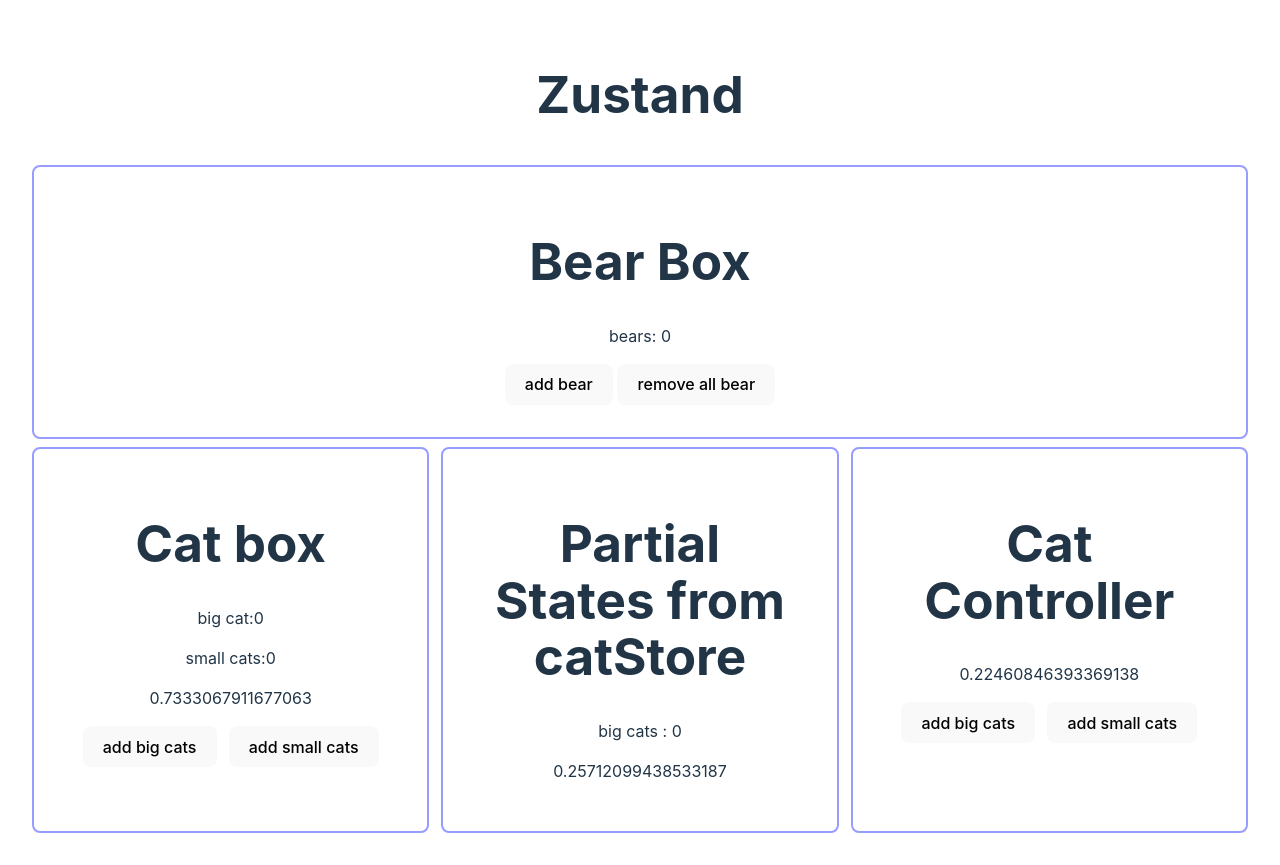
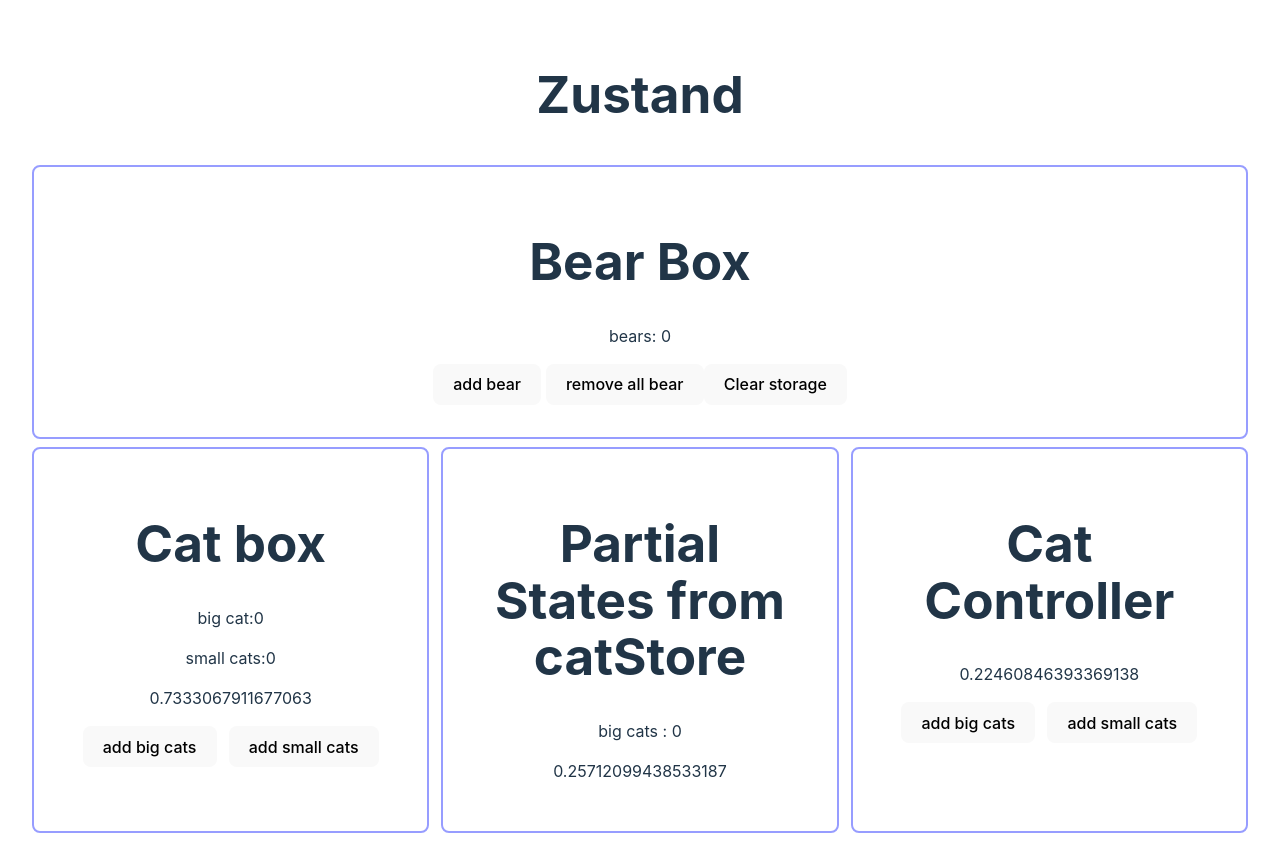
Before and after one commit to NyAndriaX/Zustand-React, a React (Vite) app: page / in a window 1280 px wide. Built offline with nearby package versions, Linux system fonts and the light colour scheme.

Commit message:
add a storage persist zustand

```diff
--- a/src/components/BearBox.tsx
+++ b/src/components/BearBox.tsx
@@ -4,7 +4,7 @@
 	// const bears = useBearStore(state => state.bears)
 	// const increasePopulation = useBearStore(state => state.increasePopulation);
 	// const removeAllBears = useBearStore(state => state.removeAllBears)
-	const { bears, increasePopulation, removeAllBears } = useBearStore();
+	const { bears, increasePopulation, removeAllBears,reset } = useBearStore();
 	return (
 		<div className="box">
 			<h1>Bear Box</h1>
@@ -12,6 +12,7 @@
 			<div>
 				<button onClick={increasePopulation}>add bear</button>{' '}
 				<button onClick={removeAllBears}>remove all bear</button>
+				<button onClick={reset}>Clear storage</button>
 			</div>
 		</div>
 	);
--- a/src/stores/bearStore.ts
+++ b/src/stores/bearStore.ts
@@ -1,25 +1,63 @@
-import { devtools } from 'zustand/middleware';
+// import { devtools } from 'zustand/middleware';
 import { create } from 'zustand';
+import {
+	// createJSONStorage,
+	persist,
+} from 'zustand/middleware';
 
 type TBearStoreState = {
 	bears: number;
+	color: string;
+	size: string;
 	increasePopulation: () => void;
 	removeAllBears: () => void;
+	reset: () => void;
 };
 
 // il faudrait typer les donners dans le useBearStore pour le react typescript
 export const useBearStore = create<TBearStoreState>()(
-	devtools(
+	persist(
 		(set) => ({
 			bears: 0,
+			color: 'red',
+			size: 'big',
 			increasePopulation: () =>
 				set((state) => ({
 					bears: state.bears + 1,
 				})),
 			removeAllBears: () => set({ bears: 0 }),
+			reset: () =>
+				set((state) => ({
+					bears: state.bears,
+					color: 'red',
+					size: 'big',
+				})),
 		}),
 		{
-			enabled: true,
+			name: 'bear store',
+			/*
+
+				N.B : uniquements le bears state
+				partialize: (state) => ({
+					bears: state.bears,
+				}),
+
+			*/
+
+
+				// N.B : Touts les donner sauf le size et color
+				partialize: (state) => Object.fromEntries(
+					Object.entries(state).filter(([key]) => !["size","color"].includes(key))
+				)
+
+
+
+			/*
+
+				N.B: Toutes les state sont enregistrer
+				storage: createJSONStorage(() => sessionStorage),
+
+			*/
 		}
 	)
 );
--- a/src/stores/catStore.ts
+++ b/src/stores/catStore.ts
@@ -1,5 +1,5 @@
 import { create } from 'zustand';
-import { devtools } from 'zustand/middleware';
+import { devtools, persist } from 'zustand/middleware';
 import { immer } from 'zustand/middleware/immer';
 import { createSelectors } from '../utils/createSelectors';
 
@@ -16,7 +16,7 @@
 export const useCatStore = createSelectors(
 	create<TCatStoreState>()(
 		immer(
-			devtools(
+			devtools(persist(
 				(set, get) => ({
 					cats: {
 						bigCats: 0,
@@ -34,6 +34,8 @@
 						const total = get().cats.bigCats + get().cats.smallCats;
 						return `There are ${total} cats in total. `;
 					},
+				}),{
+					name:'cat store'
 				}),
 				{
 					enabled: true,
```
